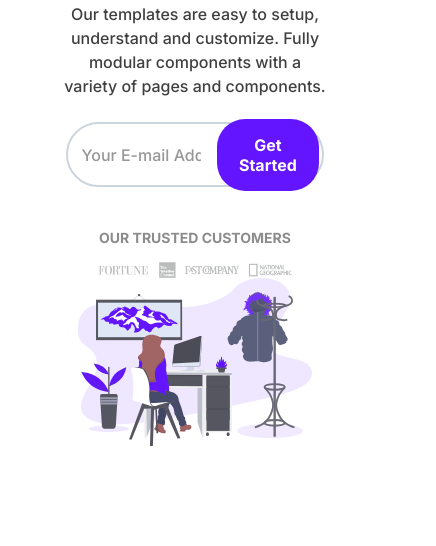
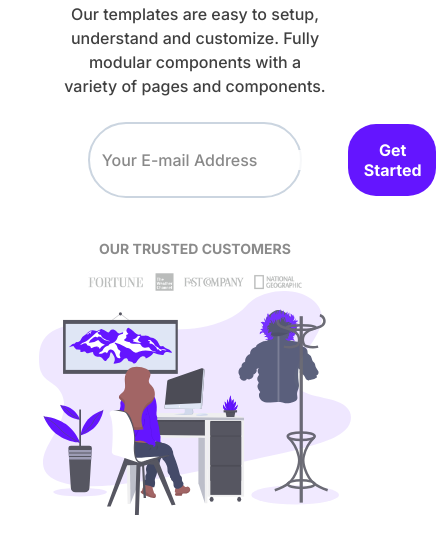
Before and after one commit to ColladoCoding/Treact, a plain HTML site: page index.html in a window 390 px wide. Shown: the part 298-844 px from the top of the page, 436 px wide, since content can reach past the window. Drawn offline with Linux system fonts and the light colour scheme.

Commit message:
Update style.css

```diff
--- a/style.css
+++ b/style.css
@@ -111,6 +111,7 @@ ul {
     display: none;
 }
 
+
 /* Landing */
 
 .land_con {
@@ -159,7 +160,7 @@ ul {
 }
 
 .get {
-    width: 10vw;
+    text-align: center;
     text-decoration: none;
     border-radius: 28px;
     color: white;
@@ -167,6 +168,7 @@ ul {
     font-size: 16px;
     font-weight: bold;
     background-color: #6415ff;
+    width: 42%;
 }
 
 .get:hover {
@@ -175,11 +177,11 @@ ul {
 }
 
 .email {
-    width: 25vw;
-    height: 65px;
-    display: flex;
-    align-items: center;
-    justify-content: space-around;
+    margin: 0 auto;
+    width: 100%;
+    height: 14%;
+    display: flex;
+    align-items: center;
     border: 2.5px solid #CBD5E0;
     border-radius: 40px;
 }
@@ -190,13 +192,12 @@ ul {
 }
 
 .e-mail {
-    width: 55%;
     font-size: 16px;
-    padding: 0 10px;
+    margin: 0 12px;
     border-color: white;
     border: none;
     outline: none;
-    opacity: calc(75%);
+    opacity: calc(85%);
 }
 
 .e-mail:hover {
@@ -395,14 +396,14 @@ ul {
 }
 
 .learn {
-    width: 15vw;
+    text-align: center;
+    width: 25%;
     text-decoration: none;
     border-radius: 24px;
     color: white;
     padding: 12px 26px;
     font-weight: 14px;
     background-color: #6415ff;
-    display: flex;
     justify-content: flex-end
 
 }
@@ -508,7 +509,6 @@ ul {
     flex-wrap: wrap;
     height: 100%;
     width: 50%;
-    padding: 16px;
 }
 
 .val--wrap {
@@ -942,7 +942,6 @@ ul {
     display: flex;
     justify-content: space-between;
     align-items: center;
-    width: 20%;
 }
 
 .arrow {
@@ -971,7 +970,6 @@ ul {
     /* Contact */
 
 .contact__con {
-    height: 20%;
     background-color: #6415ff;
     border-radius: 10px;
     width: 95%;
@@ -1057,7 +1055,6 @@ ul {
     flex-direction: row;
     justify-content: space-between;
     align-items: flex-start;
-    height: 25vh;
 }
 
 .foot__main,
@@ -1120,6 +1117,7 @@ ul {
 .treact__copyright {
     font-weight: normal;
     color:#CBD5E0;
+    text-align: center;
 }
 
 .foot__icons {
@@ -1309,9 +1307,9 @@ ul {
     }
 
     .get {
+        display: flex;
         text-align: center;
         padding: 16px 16px;
-        width: 15%;
     }
 
     .purple,
@@ -1331,7 +1329,8 @@ ul {
     }
 
     .email {
-      width: 120%;
+      width: 100%;
+      position: relative;
     }
 
     .trusted {
@@ -1373,7 +1372,7 @@ ul {
     }
 
     .btn {
-        width: 40%;
+        text-align: center;
     }
 
     .screenshot {
@@ -1676,7 +1675,6 @@ ul {
 
     }
     .links {
-        height: 150%;
         flex-wrap: wrap;
     }
 
@@ -1693,10 +1691,14 @@ ul {
         padding: 0 0 0 0;
     }
 
-    .get {
-
-    }
-
+    .customers_img,
+    .land_img {
+        width: 80%;
+    }
+
+    .customers_img {
+        width: 100%;
+    }
 
     .title__features,
     .AS {
@@ -1806,9 +1808,6 @@ ul {
 
     .test__name--wrap {
         margin: 16px 0;
-    }
-
-    .contact__con {
     }
 
     .contact__para {
@@ -1833,4 +1832,8 @@ ul {
         padding: 14px 14px;
     }
 
+    .foot__nav {
+
+    }
+
   }
```
